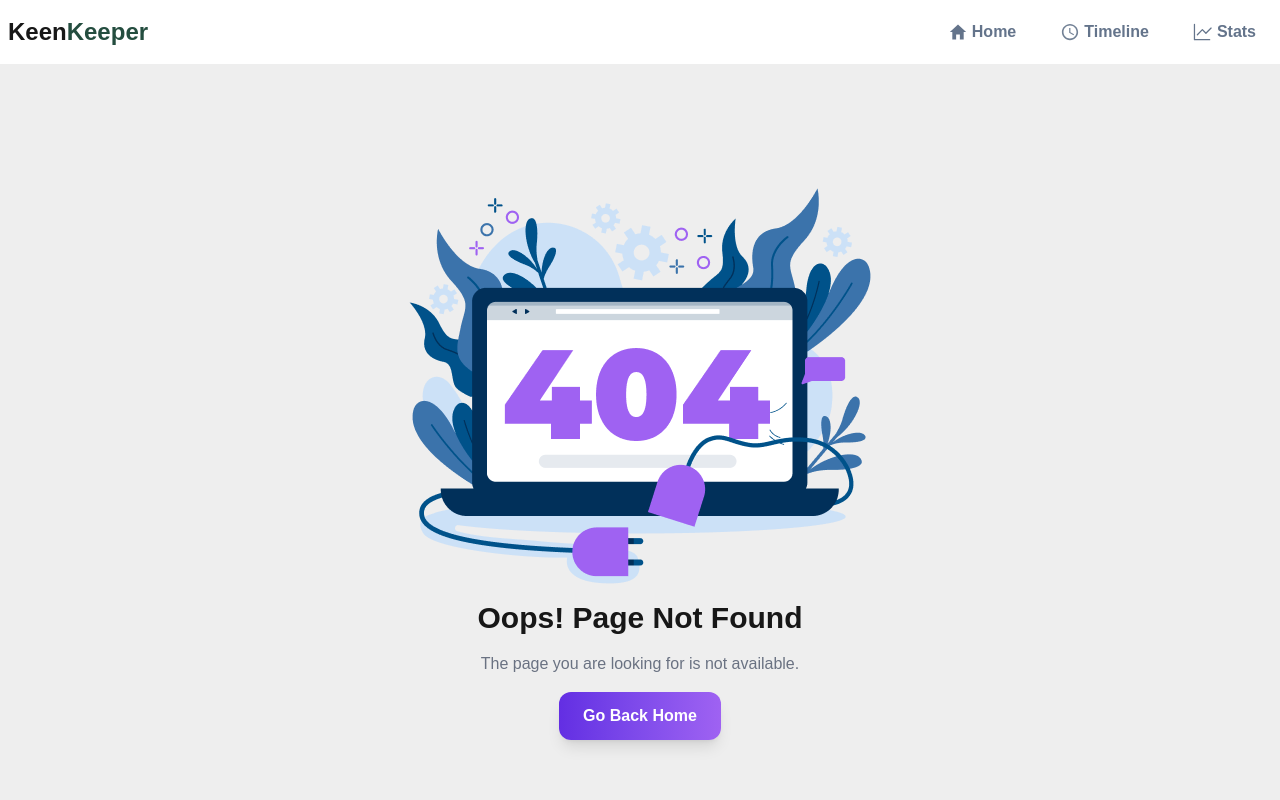
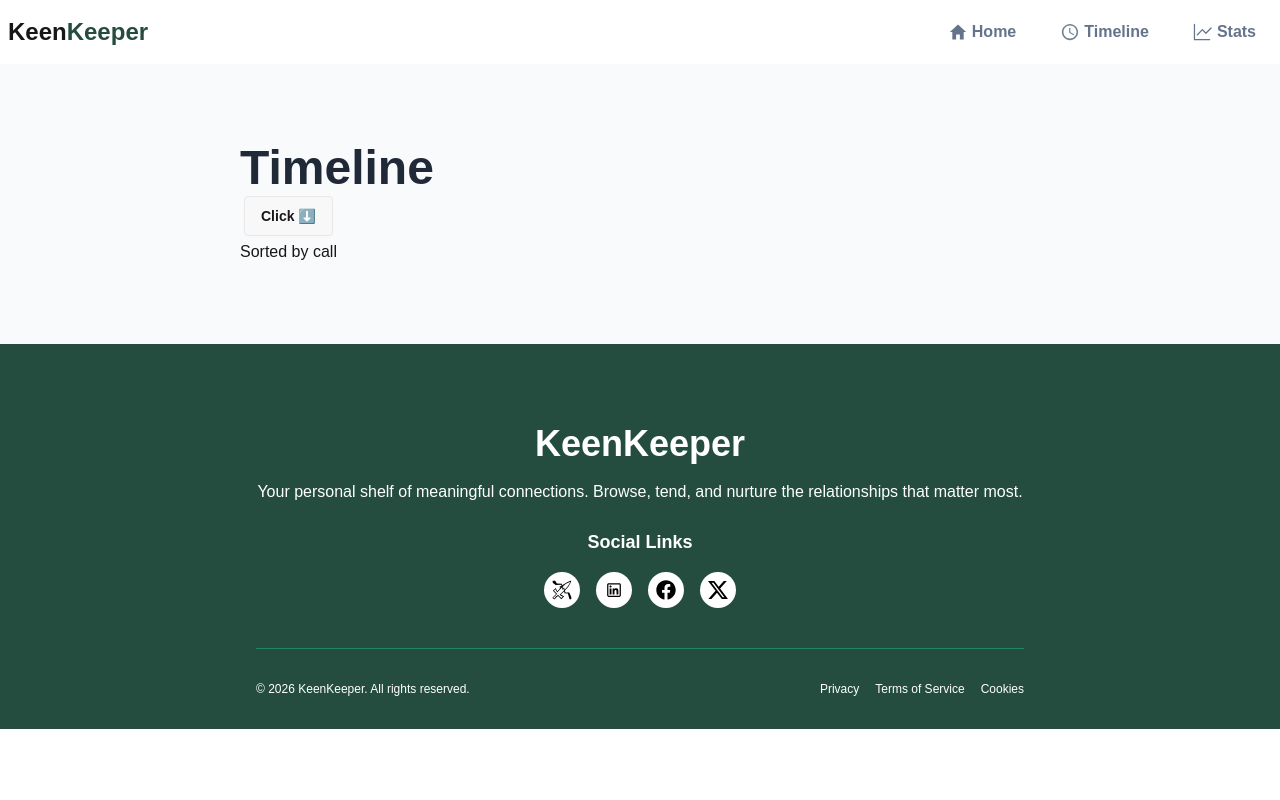
Before and after one commit to mdsalahuddin96/keen-keeper, a Next.js app: page /timeline/sortedbycall in a window 1280 px wide. Before the commit this address had no page. Shown: the top 800 px of the page. Built offline with nearby package versions, Linux system fonts and the light colour scheme.

Commit message:
deploy the project on vercel and partialy impliment sort functionality

```diff
--- a/package.json
+++ b/package.json
@@ -13,7 +13,8 @@
     "react": "19.2.4",
     "react-dom": "19.2.4",
     "react-icons": "^5.6.0",
-    "react-toastify": "^11.0.5"
+    "react-toastify": "^11.0.5",
+    "recharts": "^3.8.1"
   },
   "devDependencies": {
     "@tailwindcss/postcss": "^4",
--- /dev/null
+++ b/src/app/stats/page.jsx
@@ -0,0 +1,11 @@
+import React from 'react';
+
+const StatsPage = () => {
+    return (
+        <div>
+            Stats Page
+        </div>
+    );
+};
+
+export default StatsPage;
--- /dev/null
+++ b/src/app/timeline/layout.jsx
@@ -0,0 +1,17 @@
+import SortedButton from "@/components/SortedButton";
+
+const TimelineLayout = ({children}) => {
+  return (
+    <div className="bg-[#f8fafc] p-8 md:px-60 md:py-20 ">
+      <h1 className="text-5xl font-bold text-[#1f2937]">Timeline</h1>
+      <div>
+        <SortedButton/>
+      </div>
+      <div>
+        {children}
+      </div>
+    </div>
+  );
+};
+
+export default TimelineLayout;
--- a/src/app/timeline/page.jsx
+++ b/src/app/timeline/page.jsx
@@ -1,20 +1,9 @@
+import SortTimeline from "@/components/SortedButton";
 import TimelinesData from "@/components/timlinesdata/TimelinesData";
 import React from "react";
 
 const TimelinesPage = () => {
-  return (
-    <div className="bg-[#f8fafc] p-8 md:px-60 md:py-20 ">
-      <div className="container mx-auto">
-        <h1 className="text-5xl font-bold text-[#1f2937]">Timeline</h1>
-        <div>
-
-        </div>
-        <div>
-            <TimelinesData></TimelinesData>
-        </div>
-      </div>
-    </div>
-  );
+  return <TimelinesData></TimelinesData>;
 };
 
 export default TimelinesPage;
--- /dev/null
+++ b/src/app/timeline/sortedbycall/page.jsx
@@ -0,0 +1,11 @@
+import React from 'react';
+
+const SortedbyCall = () => {
+    return (
+        <div>
+            Sorted by call
+        </div>
+    );
+};
+
+export default SortedbyCall;
--- /dev/null
+++ b/src/app/timeline/sortedbytext/page.jsx
@@ -0,0 +1,11 @@
+import React from 'react';
+
+const SortedbyTextPage = () => {
+    return (
+        <div>
+            Sorted by text
+        </div>
+    );
+};
+
+export default SortedbyTextPage;
--- /dev/null
+++ b/src/app/timeline/sortedbyvideo/page.jsx
@@ -0,0 +1,11 @@
+import React from 'react';
+
+const SortedbyVideo = () => {
+    return (
+        <div>
+            Sorted By video.
+        </div>
+    );
+};
+
+export default SortedbyVideo;
--- /dev/null
+++ b/src/components/SortedButton.jsx
@@ -0,0 +1,44 @@
+'use client'
+import { InteractionsContext } from "@/context/InteractionsContext";
+import Link from "next/link";
+import React, { useContext } from "react";
+
+const SortedButton = () => {
+   const {interactions,setInteractions}=useContext(InteractionsContext)
+   const interactionArr=[...interactions]
+   const handleSort=(e)=>{
+    const sortby=e.target.dataset.name
+    if(sortby==="Call"){
+        const callData=interactionArr.filter(interaction=>interaction.interactionType===sortby)
+        console.log(callData, 'call data')
+    }
+    // else if(sortby==="Text"){
+    //   const callData=interactionArr.filter(interaction=>interaction.interactionType===sortby)
+    //     console.log(callData, 'call data')
+    // }
+   }
+  return (
+    <div className="dropdown dropdown-start">
+      <div tabIndex={0} role="button" className="btn m-1">
+        Click ⬇️
+      </div>
+      <ul
+        tabIndex="-1"
+        className="dropdown-content menu bg-base-100 rounded-box z-1 w-52 p-2 shadow-sm"
+      >
+        <li>
+         <Link href={'/timeline/sortedbytext'}> <a onClick={handleSort} data-name='Call'>Text</a></Link>
+        </li>
+
+        <li>
+          <Link href={'/timeline/sortedbycall'}><a onClick={handleSort} data-name='Text'>Call</a></Link>
+        </li>
+        <li>
+          <Link href={'/timeline/sortedbyvideo'}><a onClick={handleSort} data-name='Text'>Video</a></Link>
+        </li>
+      </ul>
+    </div>
+  );
+};
+
+export default SortedButton;
--- a/src/context/InteractionsContext.jsx
+++ b/src/context/InteractionsContext.jsx
@@ -5,9 +5,12 @@ import { createContext, useState } from "react";
 export const InteractionsContext=createContext()
 const InteractionsContextProvider = ({children}) => {
     const [interactions,setInteractions]=useState([])
+    const [sortedCall,setSortedCall]=useState([])
     const data={
         interactions,
-        setInteractions
+        setInteractions,
+        sortedCall,
+        setSortedCall
     }
     return (
         <InteractionsContext.Provider value={data}>
```
Also changed, not shown: 1 other file (tests, documents, lock files or other folders).
